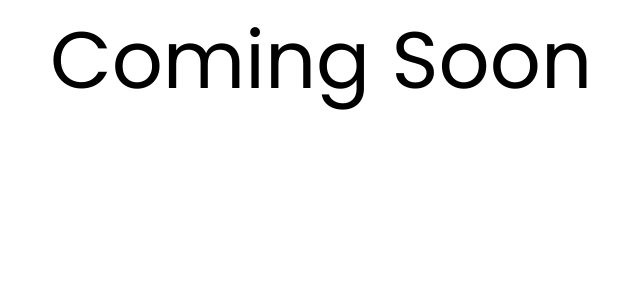
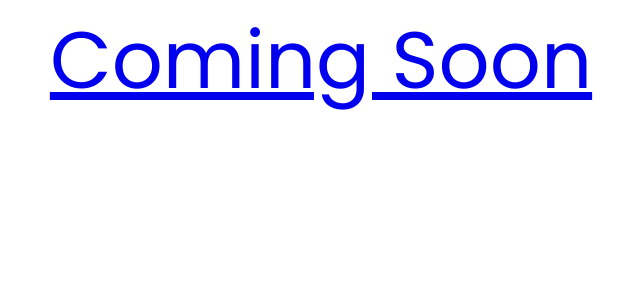
Before and after one commit to jdavidrice/React-Employee-Directory, a React (Create React App) app: page / in a window 1280 px wide. Shown: the top 300 px of the page, without its empty margins (319-959 px from the left). Built offline with nearby package versions, Linux system fonts and the light colour scheme.

Commit message:
Add learn react back to app.js

```diff
--- a/src/App.js
+++ b/src/App.js
@@ -5,7 +5,12 @@ function App() {
 	return (
 		<div className="App">
 			<header className="App-header">
-				<a>
+				<a
+					className="App-link"
+					href="https://reactjs.org"
+					target="_blank"
+					rel="noopener noreferrer"
+				>
           Coming Soon
 				</a>
 			</header>
```
